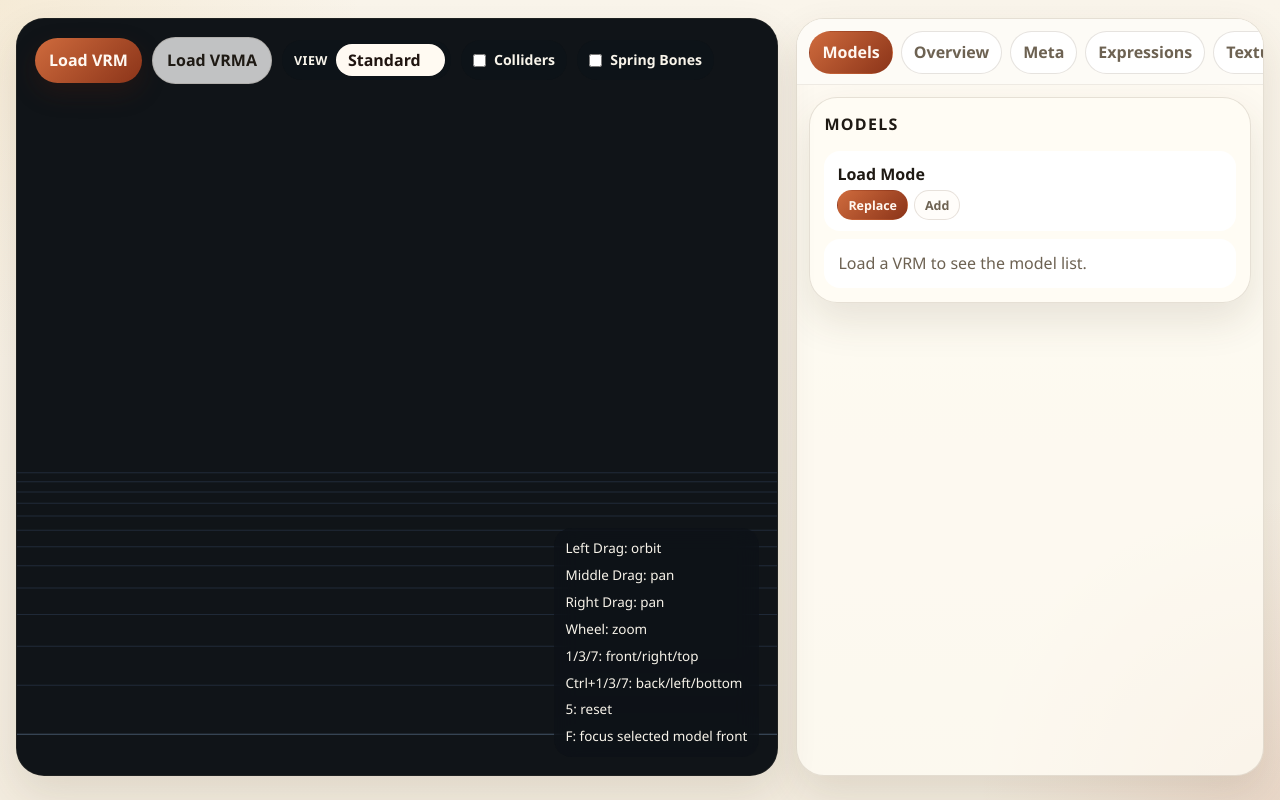
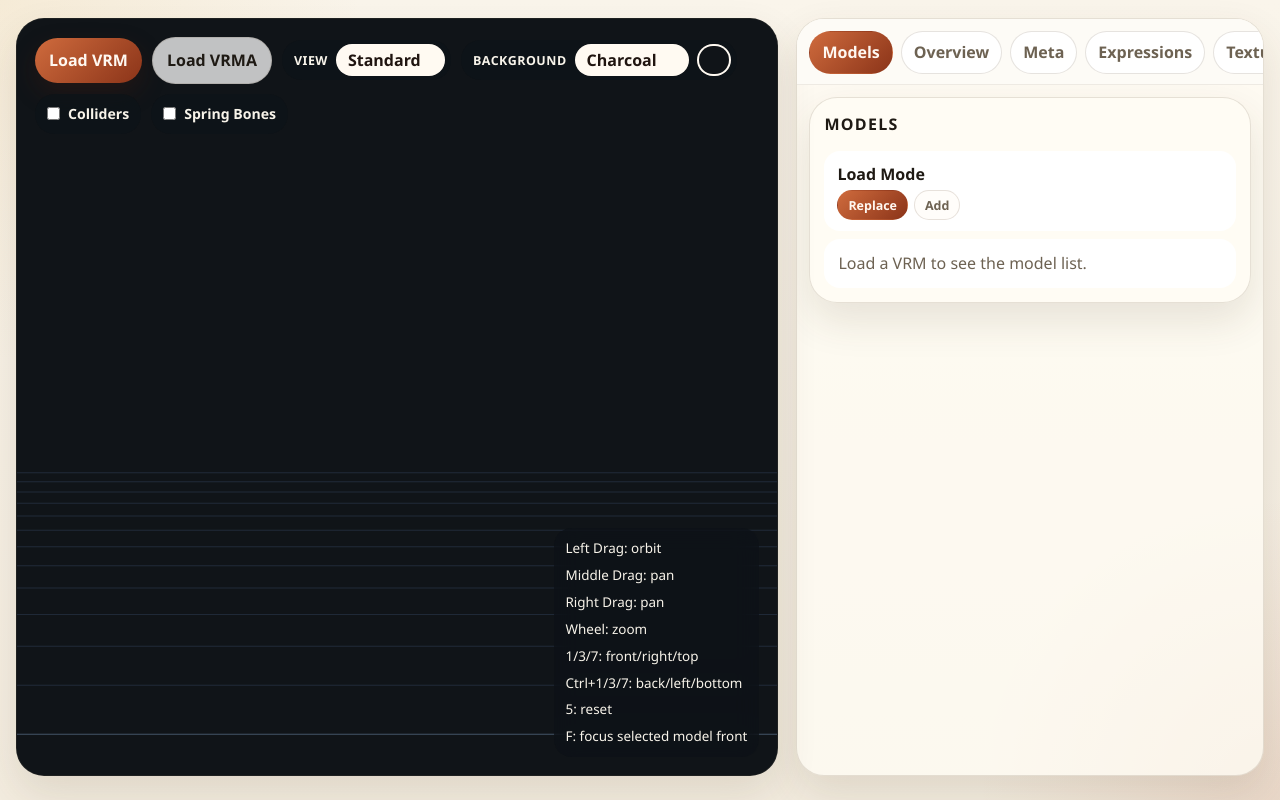
Before and after one commit to yaegaki/VRMInspector, a React (Vite) app: page / in a window 1280 px wide. Built offline with nearby package versions, Linux system fonts and the light colour scheme.

Commit message:
Add 3D view background color controls

```diff
--- a/src/App.css
+++ b/src/App.css
@@ -91,7 +91,8 @@
   box-shadow: 0 10px 24px rgba(70, 29, 16, 0.32);
 }
 
-.debug-select {
+.debug-select,
+.background-control {
   display: flex;
   align-items: center;
   gap: 8px;
@@ -103,14 +104,16 @@
   backdrop-filter: blur(10px);
 }
 
-.debug-select span {
+.debug-select span,
+.background-control span {
   font-size: 0.78rem;
   font-weight: 700;
   letter-spacing: 0.04em;
   text-transform: uppercase;
 }
 
-.debug-select select {
+.debug-select select,
+.background-control select {
   appearance: none;
   border: 0;
   border-radius: 999px;
@@ -121,6 +124,31 @@
   color: #201510;
   background: #fffaf2;
   cursor: pointer;
+}
+
+.background-control input[type='color'] {
+  appearance: none;
+  width: 34px;
+  height: 32px;
+  padding: 2px;
+  border: 0;
+  border-radius: 999px;
+  background: #fffaf2;
+  cursor: pointer;
+}
+
+.background-control input[type='color']::-webkit-color-swatch-wrapper {
+  padding: 0;
+}
+
+.background-control input[type='color']::-webkit-color-swatch {
+  border: 0;
+  border-radius: 999px;
+}
+
+.background-control input[type='color']::-moz-color-swatch {
+  border: 0;
+  border-radius: 999px;
 }
 
 .toggle-chip {
--- a/src/App.tsx
+++ b/src/App.tsx
@@ -43,6 +43,26 @@ const TABS: Array<{ id: InspectorTab; label: string }> = [
   { id: 'help', label: 'Help' },
 ]
 
+type BackgroundPresetId = 'charcoal' | 'warmGray' | 'paper' | 'sky' | 'custom'
+
+const BACKGROUND_PRESETS: Array<{
+  id: Exclude<BackgroundPresetId, 'custom'>
+  label: string
+  color: string
+}> = [
+  { id: 'charcoal', label: 'Charcoal', color: '#101418' },
+  { id: 'warmGray', label: 'Warm Gray', color: '#6e675d' },
+  { id: 'paper', label: 'Paper', color: '#f7efe2' },
+  { id: 'sky', label: 'Sky', color: '#9fc7e8' },
+]
+
+function getPresetBackgroundColor(presetId: BackgroundPresetId) {
+  return (
+    BACKGROUND_PRESETS.find((preset) => preset.id === presetId)?.color ??
+    BACKGROUND_PRESETS[0].color
+  )
+}
+
 function App() {
   const viewportRef = useRef<HTMLDivElement | null>(null)
   const dropZoneRef = useRef<HTMLDivElement | null>(null)
@@ -56,9 +76,13 @@ function App() {
     showColliders: false,
     modelGap: 0.2,
     modelRootAxisVisible: true,
+    backgroundColor: '#101418',
   })
   const [activeTab, setActiveTab] = useState<InspectorTab>('models')
   const [debugViewMode, setDebugViewMode] = useState<DebugViewMode>('standard')
+  const [backgroundPresetId, setBackgroundPresetId] =
+    useState<BackgroundPresetId>('charcoal')
+  const [customBackgroundColor, setCustomBackgroundColor] = useState('#101418')
   const [showSpringBones, setShowSpringBones] = useState(false)
   const [showColliders, setShowColliders] = useState(false)
   const [modelGap, setModelGap] = useState(0.2)
@@ -87,6 +111,10 @@ function App() {
   const expressionValues = selectedModelId
     ? (expressionControls.expressionValuesByModel[selectedModelId] ?? {})
     : {}
+  const backgroundColor =
+    backgroundPresetId === 'custom'
+      ? customBackgroundColor
+      : getPresetBackgroundColor(backgroundPresetId)
 
   sceneUiStateRef.current = {
     debugViewMode,
@@ -94,6 +122,7 @@ function App() {
     showColliders,
     modelGap,
     modelRootAxisVisible: boneEditor.selectedBoneKey == null,
+    backgroundColor,
   }
 
   const syncAnimationPlaybackState = useEffectEvent(() => {
@@ -205,6 +234,7 @@ function App() {
         )
         sceneController.setModelGap(sceneUiStateRef.current.modelGap)
         sceneController.setModelRootAxisVisible(sceneUiStateRef.current.modelRootAxisVisible)
+        sceneController.setBackgroundColor(sceneUiStateRef.current.backgroundColor)
         disposeScene = () => {
           sceneController.dispose()
           sceneRef.current = null
@@ -222,6 +252,10 @@ function App() {
   useEffect(() => {
     sceneRef.current?.setDebugMode(debugViewMode)
   }, [debugViewMode])
+
+  useEffect(() => {
+    sceneRef.current?.setBackgroundColor(backgroundColor)
+  }, [backgroundColor])
 
   useEffect(() => {
     sceneRef.current?.setSpringBoneHelpersVisible(showSpringBones)
@@ -263,6 +297,15 @@ function App() {
 
   function handleDebugViewModeChange(mode: DebugViewMode) {
     setDebugViewMode(mode)
+  }
+
+  function handleBackgroundPresetChange(presetId: BackgroundPresetId) {
+    setBackgroundPresetId(presetId)
+  }
+
+  function handleCustomBackgroundColorChange(color: string) {
+    setCustomBackgroundColor(color)
+    setBackgroundPresetId('custom')
   }
 
   function handleSpringBonesVisibleChange(checked: boolean) {
@@ -346,6 +389,30 @@ function App() {
                   <option value="litShadeRate">Lit / Shade</option>
                   <option value="uv">UV</option>
                 </select>
+              </label>
+              <label className="background-control">
+                <span>Background</span>
+                <select
+                  value={backgroundPresetId}
+                  onChange={(event) =>
+                    handleBackgroundPresetChange(event.target.value as BackgroundPresetId)
+                  }
+                >
+                  {BACKGROUND_PRESETS.map((preset) => (
+                    <option key={preset.id} value={preset.id}>
+                      {preset.label}
+                    </option>
+                  ))}
+                  <option value="custom">Custom</option>
+                </select>
+                <input
+                  type="color"
+                  value={customBackgroundColor}
+                  onChange={(event) =>
+                    handleCustomBackgroundColorChange(event.target.value)
+                  }
+                  aria-label="Custom background color"
+                />
               </label>
               <label className="toggle-chip">
                 <input
--- a/src/features/viewer/scene/createSceneController.ts
+++ b/src/features/viewer/scene/createSceneController.ts
@@ -32,8 +32,9 @@ export function createSceneController(
   options: CreateSceneControllerOptions = {},
 ): SceneController {
   const scene = new THREE.Scene()
-  scene.background = new THREE.Color('#101418')
-  scene.fog = new THREE.Fog('#101418', 10, 30)
+  const backgroundColor = new THREE.Color('#101418')
+  scene.background = backgroundColor.clone()
+  scene.fog = new THREE.Fog(backgroundColor, 10, 30)
 
   const camera = new THREE.PerspectiveCamera(
     35,
@@ -220,6 +221,14 @@ export function createSceneController(
         })
       })
     })
+  }
+
+  function applyBackgroundColor(color: string) {
+    backgroundColor.set(color)
+    scene.background = backgroundColor.clone()
+    if (scene.fog instanceof THREE.Fog) {
+      scene.fog.color.copy(backgroundColor)
+    }
   }
 
   function getHelperVisibility(object: THREE.Object3D) {
@@ -581,6 +590,9 @@ export function createSceneController(
     setDebugMode(mode) {
       applyDebugMode(mode)
     },
+    setBackgroundColor(color) {
+      applyBackgroundColor(color)
+    },
     setSpringBoneHelpersVisible(visible) {
       springBoneHelpersVisible = visible
       applyHelperVisibility()
--- a/src/features/viewer/types.ts
+++ b/src/features/viewer/types.ts
@@ -73,6 +73,7 @@ export type SceneController = {
   resetSelectedBoneTransform: (space: BoneTransformSpace) => BoneTransform | null
   resetAllBoneTransforms: (space: BoneTransformSpace) => BoneTransform | null
   setDebugMode: (mode: DebugViewMode) => void
+  setBackgroundColor: (color: string) => void
   setSpringBoneHelpersVisible: (visible: boolean) => void
   setColliderHelpersVisible: (visible: boolean) => void
   setModelGap: (gap: number) => void
```
